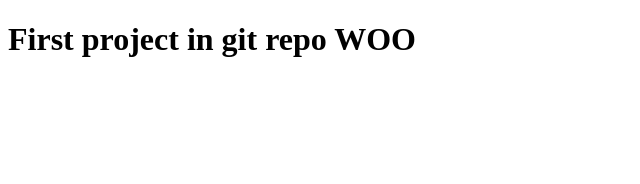
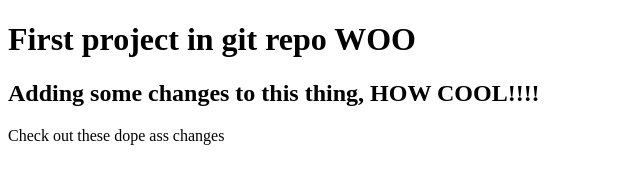
Before and after one commit to juliarwong/stunning-succotash, a plain HTML site: page index.html in a window 1280 px wide. Shown: the whole page, without its empty margins (0-640 px from the left). Drawn offline with Linux system fonts and the light colour scheme.

Commit message:
Added new changes

```diff
--- a/index.html
+++ b/index.html
@@ -8,5 +8,7 @@
 </head>
 <body>
     <h1>First project in git repo WOO</h1>
+    <h2>Adding some changes to this thing, HOW COOL!!!!</h2>
+    <p>Check out these dope ass changes</p>
 </body>
 </html>
```
